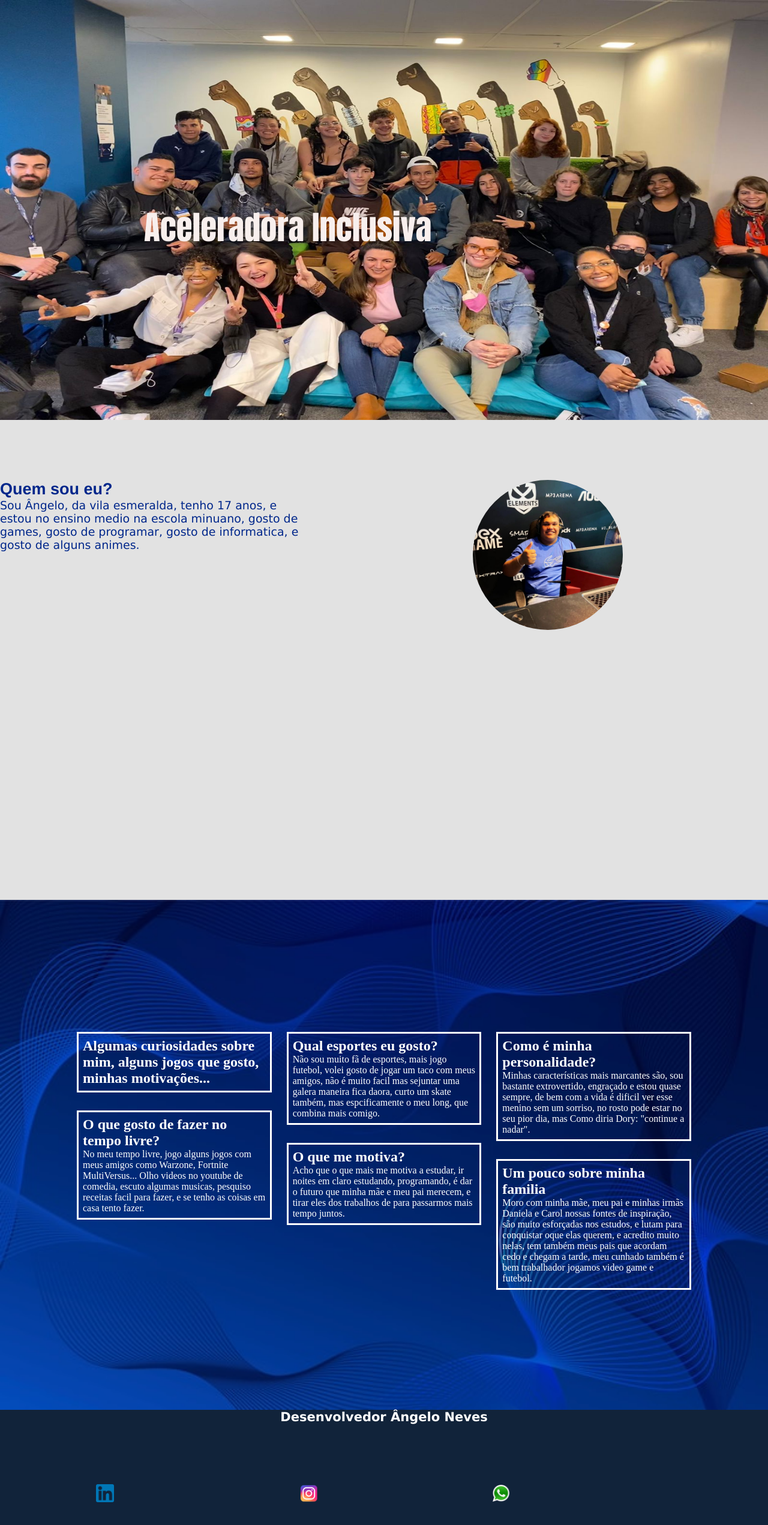
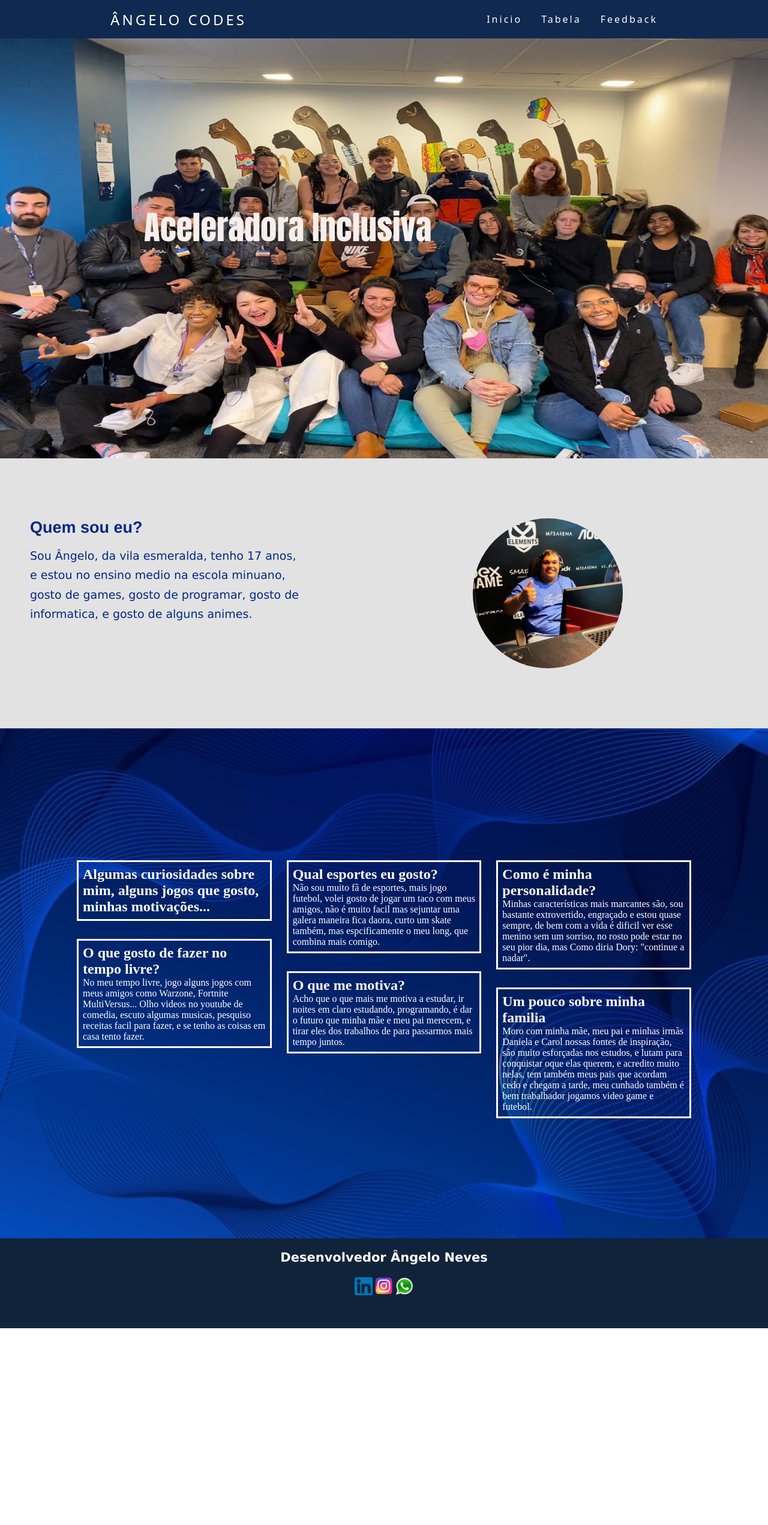
Before and after one commit to angeloneves19/QuemSouEu, a plain HTML site: page index.html in a window 1280 px wide. Shown: the whole page at 60% size. After the commit the page ends 2214 px from the top, so only its background shows below. Drawn offline with Linux system fonts and the light colour scheme.

Commit message:
seu commit

```diff
--- a/css/index.css
+++ b/css/index.css
@@ -1,6 +1,43 @@
 * {
   padding: 0px;
   margin: 0px;
+}
+
+a {
+  color: #fff;
+  text-decoration: none;
+  transition: 0.3s;
+}
+
+a:hover {
+  opacity: 0.7;
+}
+
+.logo {
+  font-size: 24px;
+  text-transform: uppercase;
+  letter-spacing: 4px;
+}
+
+nav {
+  display: flex;
+  justify-content: space-around;
+  align-items: center;
+  font-family: system-ui,
+    -apple-system, Helvetica, Arial,
+    sans-serif;
+  background: #102950;
+  height: 8vh;
+}
+
+.nav-list {
+  list-style: none;
+  display: flex;
+}
+
+.nav-list li {
+  letter-spacing: 3px;
+  margin-left: 32px;
 }
 
 .primeiraSecao {
@@ -13,19 +50,19 @@
 
 #tituloInicial {
   position: absolute;
-  font-family:Impact;
+  font-family: Impact;
   font-size: 55px;
   top: 337px;
   left: 240px;
-  color:#f8efed;
-  }
+  color: #f8efed;
+}
 
 .segundaSecao {
   background-color: #e2e2e2;
   column-count: 2;
   padding-top: 100px;
   width: 100%;
-  height: 700px;
+  height: 350px;
 }
 
 #minhaFoto {
@@ -37,18 +74,21 @@
 
 .conteudo {
   width: 80%;
-  color:#00278b;
+  color: #00278b;
 }
 
 .tituloTexto2 {
   font-family: Helvetica;
   font-size: 27px;
+  padding-left: 50px;
+  padding-bottom: 15px;
 }
 
 #miniTexto {
   font-family: Verdana;
   font-size: 19px;
-
+  padding-left: 50px;
+  line-height: 1.7em;
 }
 
 .terceiraSecao {
@@ -81,36 +121,56 @@
   color: white;
 }
 
-#tituloSecao4{
+#tituloSecao4 {
   font-family: Verdana, Geneva, Tahoma, sans-serif;
   font-size: 21px;
+  color: white;
   text-align: center;
+  padding-top: 20px;
+}
+
+.quartaSecao {
+  width: 100%;
+  height: 150px;
+  background-color: #11233a;
+}
+
+#fotoLinkedin {
+  width: 30px;
+  /* position: absolute;
+  margin-top: 100px;
+  margin-left: 160px;*/
+}
+
+#fotoInstagran {
+  width: 30px;
+  /*position: absolute;
+  margin-top: 100px;
+  margin-left: 500px;*/
+}
+
+#fotoWhats {
+  width: 30px;
+  /*position: absolute;
+  margin-top: 100px;
+  margin-left: 820px;*/
+}
+
+.quintaSecao {
+  width: 100%;
+  height: 700px;
+  background-color: #00278b;
+}
+
+.sei {
+  position: absolute;
+  font-size: 22px;
   color: white;
 }
 
-.quartaSecao{
-  width: 100%;
-  height: 200px;
-  background-color:#11233a;
+.final {
+  padding-top: 20px;
+  width: 30%;
+  margin: auto;
+  text-align: center;
 }
-
-#fotoLinkedin{
-  width: 30px;
-  position: absolute;
-  margin-top: 100px;
-  margin-left: 160px;
-}
-
-#fotoInstagran{
-  width: 30px;
-  position: absolute;
-  margin-top: 100px;
-  margin-left: 500px;
-}
-
-#fotoWhats{
-  width: 30px;
-  position: absolute;
-  margin-top: 100px;
-  margin-left: 820px;
-}
--- a/index.html
+++ b/index.html
@@ -1,5 +1,6 @@
 <!DOCTYPE html>
 <html lang="en">
+
 <head>
   <meta charset="UTF-8">
   <meta http-equiv="X-UA-Compatible" content="IE=edge">
@@ -7,8 +8,18 @@
   <link rel="stylesheet" type="text/css" href="./css/index.css">
   <title>Quem sou eu</title>
 </head>
+
 <body>
-
+  <header>
+    <nav>
+      <a class="logo" href="/">Ângelo Codes</a>
+      <ul class="nav-list">
+        <li><a href="/">Inicio</a></li>
+        <li><a href="./paginas/tabela.html">Tabela</a></li>
+        <li><a href="./paginas/feedback.html">Feedback</a></li>
+      </ul>
+    </nav>
+  </header>
   <section class="primeiraSecao">
     <h1 id="tituloInicial"> Aceleradora Inclusiva </h1>
   </section>
@@ -18,7 +29,7 @@
       <h1 class="tituloTexto2">Quem sou eu? </h1>
       <p id="miniTexto">
         Sou Ângelo, da vila esmeralda,
-        tenho 17 anos, e  estou no ensino medio na escola minuano,
+        tenho 17 anos, e estou no ensino medio na escola minuano,
         gosto de games, gosto de programar, gosto de informatica,
         e gosto de alguns animes.
       </p>
@@ -34,7 +45,7 @@
         </h2>
       </div>
       <div class="card">
-         <h2>  O que gosto de fazer no tempo livre? </h2>
+        <h2> O que gosto de fazer no tempo livre? </h2>
         <p> No meu tempo livre, jogo alguns jogos com meus amigos como Warzone,
           Fortnite MultiVersus... Olho videos no youtube de comedia,
           escuto algumas musicas, pesquiso receitas facil para fazer,
@@ -46,13 +57,13 @@
         <p> Não sou muito fã de esportes, mais jogo futebol,
           volei gosto de jogar um taco com meus amigos,
           não é muito facil mas sejuntar uma galera maneira fica daora,
-            curto um skate também,  mas espcificamente o meu long,
+          curto um skate também, mas espcificamente o meu long,
           que combina mais comigo.</p>
       </div>
 
       <div class="card">
-         <h2>  O que me motiva?</h2>
-        <p>  Acho que o que mais me motiva a estudar, ir noites em claro estudando,
+        <h2> O que me motiva?</h2>
+        <p> Acho que o que mais me motiva a estudar, ir noites em claro estudando,
           programando, é dar o futuro que minha mãe e meu pai merecem,
           e tirar eles dos trabalhos de para passarmos mais tempo juntos.</p>
       </div>
@@ -60,14 +71,14 @@
       <div class="card">
         <h2> Como é minha personalidade?</h2>
         <p> Minhas características mais marcantes são, sou bastante extrovertido,
-           engraçado  e estou quase sempre, de bem com a vida é dificil ver esse menino sem um sorriso,
-           no rosto pode estar no seu pior dia,  mas Como diria Dory: "continue a nadar".</p>
+          engraçado e estou quase sempre, de bem com a vida é dificil ver esse menino sem um sorriso,
+          no rosto pode estar no seu pior dia, mas Como diria Dory: "continue a nadar".</p>
       </div>
 
       <div class="card">
         <h2> Um pouco sobre minha familia</h2>
         <p> Moro com minha mãe, meu pai e minhas irmãs Daniela e Carol nossas fontes de inspiração,
-          são muito esforçadas nos estudos, e lutam para conquistar oque  elas querem,
+          são muito esforçadas nos estudos, e lutam para conquistar oque elas querem,
           e acredito muito nelas, tem também meus pais que acordam cedo e chegam a tarde,
           meu cunhado também é bem trabalhador jogamos video game e futebol.</p>
       </div>
@@ -75,9 +86,16 @@
 
   <section class="quartaSecao">
     <h1 id="tituloSecao4"> Desenvolvedor Ângelo Neves</h1>
-          <a href="https://www.linkedin.com/in/%C3%A2ngelo-neves-a2a47124a"><img src="/img/fotoLinkedin.png" id="fotoLinkedin"></a>
-          <a href="https://instagram.com/qvs_rogeriooo?utm_medium=copy_link"><img src="/img/fotoInstagram.png" id="fotoInstagran"></a>
-          <a href="http://api.whatsapp.com/send?1=pt_BR&phone=555184600294"><img src="/img/fotoWhats.png" id="fotoWhats"></a>
+    <div class="final">
+      <a href="https://www.linkedin.com/in/%C3%A2ngelo-neves-a2a47124a"><img src="/img/fotoLinkedin.png"
+          id="fotoLinkedin"></a>
+      <a href="https://instagram.com/qvs_rogeriooo?utm_medium=copy_link"><img src="/img/fotoInstagram.png"
+          id="fotoInstagran"></a>
+      <a href="http://api.whatsapp.com/send?1=pt_BR&phone=555184600294"><img src="/img/fotoWhats.png"
+          id="fotoWhats"></a>
+    </div>
   </section>
+
 </body>
+
 </html>
--- /dev/null
+++ b/paginas/css/feedback.css
@@ -0,0 +1,108 @@
+* {
+    padding: 0px;
+    margin: 0px;
+    box-sizing: border-box;
+}
+
+a {
+    color: #fff;
+    text-decoration: none;
+    transition: 0.3s;
+}
+
+a:hover {
+    opacity: 0.7;
+}
+
+.logo {
+    font-size: 24px;
+    text-transform: uppercase;
+    letter-spacing: 4px;
+}
+
+nav {
+    display: flex;
+    justify-content: space-around;
+    align-items: center;
+    font-family: system-ui,
+    -apple-system, Helvetica, Arial,
+    sans-serif;
+    background: #102950;
+    height: 8vh;
+}
+
+.nav-list {
+    list-style: none;
+    display: flex;
+}
+
+.nav-list li {
+    letter-spacing: 3px;
+    margin-left: 32px;
+}
+
+body{
+    background: url(/paginas/img/imagemFeedback.jpg)
+    no-repeat top / cover;
+    height: 660px;
+    font-family: sans-serif;
+    overflow-y: hidden;
+}
+
+.bg{
+    position: absolute;
+    top: 0;
+    left: 0;
+    background-color: rgba(0, 0, 0, .5);
+    width: 100%;
+    height: 100%;
+    z-index: -1;
+}
+
+form {
+    width: 450px;
+    margin: 150px auto;
+}
+
+input, textarea {
+    color: #fff;
+    background-color: transparent;
+    border: 2px solid #1abc9c;
+    width: 100%;
+    padding: 15px;
+    font-size: 18px;
+    font-weight: 600;
+    line-height: 25px;
+    border-radius: 7px;
+    margin-bottom: 15px;
+    outline: none;
+    transition: all .3s ease;
+}
+
+form ::placeholder {
+    color: rgba(26, 188, 156, .5);
+}
+
+textarea {
+    height: 200px;
+    resize: vertical;
+}
+
+.submit{
+    width: 100%;
+    padding: 10px 0;
+    font-size: 22px;
+    border-radius: 7px;
+    font-weight: 700;
+    border: none;
+    background-color: #1abc9c;
+    color: #fff;
+    text-transform: uppercase;
+    cursor: pointer;
+    transition: all .3 ease;
+}
+
+.sumit:hover {
+    background-color: rgba(26, 188, 156, .5);
+    box-shadow: none;
+}
--- /dev/null
+++ b/paginas/css/tabela.css
@@ -0,0 +1,57 @@
+* {
+    padding: 0px;
+    margin: 0px;
+}
+
+body {
+    background-image: url('https://i.postimg.cc/WpC5WWk4/Sign-in.gif');
+    background-size: cover;
+    background-repeat: no-repeat;
+    height: 179vh;
+    width: 100vw;
+    background-position: center;
+}
+
+a {
+    color: #fff;
+    text-decoration: none;
+    transition: 0.3s;
+}
+
+a:hover {
+    opacity: 0.7;
+}
+
+.logo {
+    font-size: 24px;
+    text-transform: uppercase;
+    letter-spacing: 4px;
+}
+
+nav {
+    display: flex;
+    justify-content: space-around;
+    align-items: center;
+    font-family: system-ui,
+        -apple-system, Helvetica, Arial,
+        sans-serif;
+    background: #102950;
+    height: 8vh;
+}
+
+.nav-list {
+    list-style: none;
+    display: flex;
+}
+
+.nav-list li {
+    letter-spacing: 3px;
+    margin-left: 32px;
+}
+
+th,
+td {
+    border: 50px solid black;
+    color: white;
+    opacity: 0.9;
+}
```
Also changed, not shown: paginas/feedback.html (added, +33 -0 lines), paginas/tabela.html (added, +105 -0 lines), paginas/img/imagemFeedback.jpg (added). Lines whose indentation alone changed are shown as unchanged.
